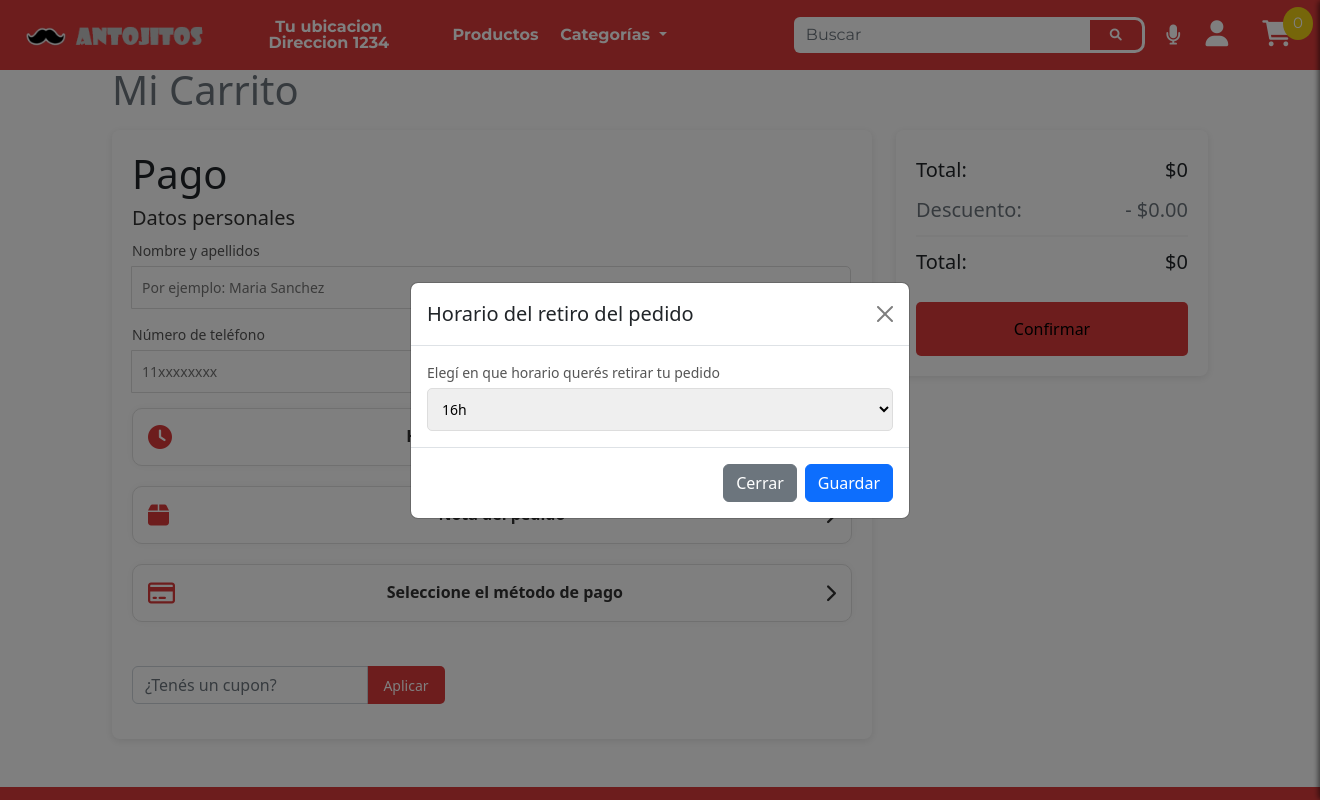
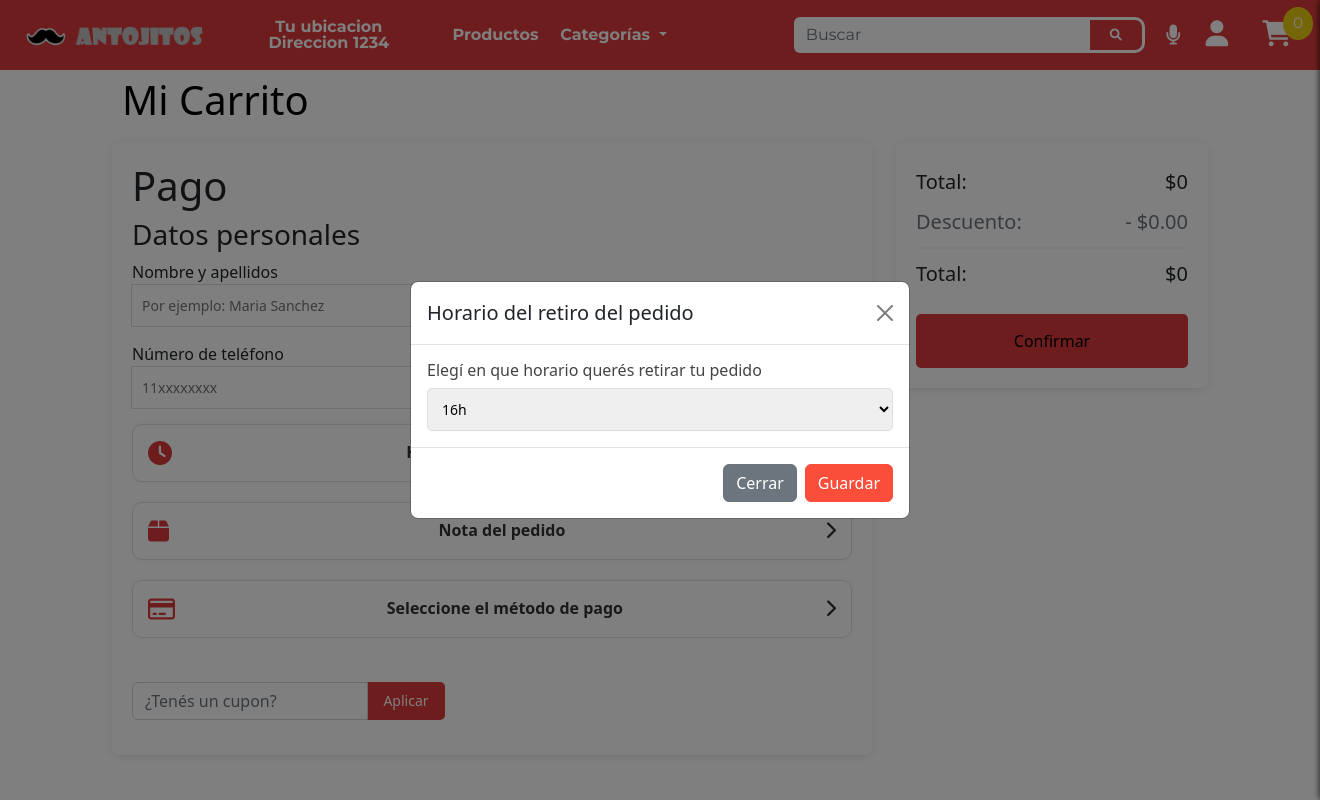
Before and after one commit to No-Country-simulation/Antojitos_Ecommerce, a Django app: page /realizar-compra/ in a window 1320 px wide, after a click on "Hora de retiro de pedido". Run offline with Django 5.2, Linux system fonts and the light colour scheme; data comes from the database, SQL or seed files in the repository; some libraries are stand-ins or nearby versions.

Commit message:
update carrito

```diff
--- a/carrito/static/carrito/css/realizar_compra.css
+++ b/carrito/static/carrito/css/realizar_compra.css
@@ -1,3 +1,8 @@
+.titulo-carrito {
+    color: black;
+    margin: 10px;
+}
+/*estilos del contenedor de pagos izquierdo*/
 .card-cart-view {
     position: relative;
     display: flex;
@@ -8,6 +13,7 @@
     box-shadow: 0 2px 8px rgba(0, 0, 0, 0.1);
 
 }
+/*estilos del contenedor derecho*/
 .card-total-cart-view {
     position: relative;
     display: flex;
@@ -17,18 +23,22 @@
     border-radius: 8px;
     box-shadow: 0 2px 8px rgba(0, 0, 0, 0.1);
 }
+/*columnas del subtotal y total*/
 .total-row {
     display: flex;
     justify-content: space-between;
     align-items: center;
 }
+
+/*Estilos de las lineas hr*/
 .total-divider {
     border: none;
     height: 2px;
     background-color: #ddd;
     margin: 5px 0; /* Espacio alrededor de la línea */
 }
-.btn-pay {
+/* Boton confirmar*/
+.btn-pay-confirmar {
     background-color: #DB3B3B;
     color: black;
     padding: 15px;
@@ -41,20 +51,13 @@
     transition: background-color 0.3s;
 }
 
-    .btn-pay:hover {
+    .btn-pay-confirmar:hover {
         background-color: #FA4D3A;
     }
 
-.checkout-container {
-    display: flex;
-    justify-content: space-between;
-    max-width: 1200px;
-    margin: 0 auto;
-}
 
 
-
-h3 {
+checkout-form h3 {
     font-size: 20px;
     color: #333;
     margin-bottom: 10px;
@@ -63,21 +66,22 @@ h3 {
 h4 {
     font-size: 16px;
     color: #444;
-    margin-top: 20px;
+
 }
 
+/*input del formulario y de la barra de cupones*/
 .input-group {
     margin-bottom: 15px;
 }
-
-label {
-    display: block;
+/*Estilos del input solo formulario*/
+.input-checkout {
+    width: 100%;
+    padding: 10px;
+    border: 1px solid #ddd;
+    border-radius: 5px;
     font-size: 14px;
-    color: #555;
-    margin-bottom: 5px;
 }
-
-input, select {
+select {
     width: 100%;
     padding: 10px;
     border: 1px solid #ddd;
@@ -85,7 +89,7 @@ input, select {
     font-size: 14px;
 }
 
-/* Sección derecha */
+/*====== Sección derecha========= */
 
 .order-summary {
     text-align: left;
@@ -95,7 +99,6 @@ input, select {
     font-size: 18px;
     margin-bottom: 20px;
 }
-
 
 
 .order-details p {
@@ -108,30 +111,7 @@ input, select {
     margin-top: 10px;
 }
 
-.pay-button {
-    background-color: #DB3B3B;
-    color: #333;
-    padding: 15px;
-    border: none;
-    border-radius: 5px;
-    width: 100%;
-    font-size: 16px;
-    margin-top: 20px;
-    cursor: pointer;
-    transition: background-color 0.3s;
-}
-
-.pay-button:hover {
-    background-color: #FA4D3A;
-}
-
-.payment-info {
-    font-size: 12px;
-    color: #777;
-    margin-top: 10px;
-}
-
-/*Coupon styles*/
+/*=====Coupon styles=====*/
 .container-coupon {
     width: 70%; /* Ancho del contenedor del formulario */
     display: flex;
@@ -155,9 +135,9 @@ input, select {
     background-color: #FA4D3A; /* Cambia el color de fondo al pasar el ratón sobre el botón */
 }
 
-/*Estilos barras de horario, metodo de pago y notas*/
+/*=== Estilos barras de horario, metodo de pago y notas==*/
 
-.modal-button {
+.modal-button-checkout{
     padding: 10px 15px;
     border: 1px solid #e0e0e0;
     border-radius: 10px;
@@ -168,38 +148,112 @@ input, select {
     width: 100%;
     margin-bottom:20px ;
 }
+.modal-button-checkout:hover {
+    background-color: #F5F5F5;
+    border-color: black;
+}
 
-/* Aplica display flex directamente al contenedor de los elementos del botón */
+/* BOTONES MODALS */
 .modal-button-content {
-    display: flex;
+    display: flex; /*Hace que los elementos esten uno al lado del otro*/
     align-items: center;
     justify-content: space-between;
     width: 100%;
 }
 
-.modal-button:hover {
-    background-color: #F5F5F5;
-    border-color: black;
-}
 
-.left-icon {
+/*ICONOS DEL FORMULARIO DE LA IZQ*/
+.left-icon-form-checkout {
     color: #DB3B3B; /* Color rojo para el icono */
     font-size: 24px;
     margin-right: 10px;
 }
 
+/*Estilos texto de los botones modals*/
 .modal-button-text h4 {
     margin: 0;
     font-size: 16px;
     font-weight: bold;
     color: #333;
 }
-
+/* FLECHA DE LOS BOTONES DEL MODAL*/
 .modal-button-flecha {
     color: #333;
     font-size: 18px;
 }
 
+/* ESTILOS VENTANA MODAL FORMA DE PAGO*/
+@import url('https://fonts.googleapis.com/css2?family=Poppins:wght@200;300;400;500;600;700&display=swap');
 
-/* Asegúrate de incluir Font Awesome para los iconos */
+
+.wrapper {
+    width: 400px;
+    background: #fff;
+}
+
+.wrapper .box-payments label{
+    display: flex;
+    height: 53px;
+    width: 100%;
+    align-items: center;
+    border: 1px solid lightgrey;
+    border-radius: 5px;
+    margin: 10px 0;
+    padding-left: 11px;
+    cursor: pointer;
+    transition: all 0.3s ease;
+}
+#value-1:checked ~ .value-1,
+#value-2:checked ~ .value-2,
+#value-3:checked ~ .value-3,
+#value-4:checked ~ .value-4{
+  background: #FA4D3A;
+  border-color:#FA4D3A;
+}
+
+#value-1:checked ~ .value-1 .select-dots,
+#value-2:checked ~ .value-2 .select-dots,
+#value-3:checked ~ .value-3 .select-dots{
+  background: #fff;
+}
+.box-payments label .select-dots::before{
+  position: absolute;
+  content: "";
+  top: 50%;
+  left: 50%;
+  transform: translate(-50%, -50%) scale(2);
+  width: 9px;
+  height: 9px;
+  border-radius: 50%;
+  transition: all 0.3s ease;
+}
+
+.wrapper .box-payments label .text{
+  color: #333;
+  font-size: 18px;
+  font-weight: 400;
+  padding-left: 10px;
+  transition: color 0.3s ease;
+}
+#value-1:checked ~ .value-1 .text,
+#value-2:checked ~ .value-2 .text,
+#value-3:checked ~ .value-3 .text{
+  color: #fff;
+}
+.wrapper .box-payments input[type="radio"]{
+  display: none;
+}
+/* Font Awesome para los iconos */
 @import url('https://cdnjs.cloudflare.com/ajax/libs/font-awesome/5.15.3/css/all.min.css');
+
+/*botones de las ventanas modals*/
+.btn-modal-guardar{
+    background-color: #FA4D3A;
+    border-color: #FA4D3A;
+    --bs-btn-active-bg: #DB3B3B;
+    --bs-btn-active-border-color: #DB3B3B;
+}
+.btn-modal-guardar:hover{
+    background-color: #DB3B3B;
+    border-color: #DB3B3B;
+}
--- a/carrito/static/carrito/css/ver_carrito.css
+++ b/carrito/static/carrito/css/ver_carrito.css
@@ -3,6 +3,10 @@
 /* ======================================================================================
             Ver carrito stuff  todo
 ====================================================================================== */
+.titulo-carrito {
+    color: black;
+    margin: 10px;
+}
 .card-cart-view {
     position: relative;
     display: flex;
@@ -11,7 +15,6 @@
     padding: 20px;
     border-radius: 8px;
     box-shadow: 0 2px 8px rgba(0, 0, 0, 0.1);
-
 }
 
 .border-bottom {
--- a/carrito/templates/carrito/realizar_compra.html
+++ b/carrito/templates/carrito/realizar_compra.html
@@ -16,7 +16,7 @@
         <div class="col-lg-1"></div>
         <div class="col-lg-10">
             <div class="row mb-2">
-                <h1 class="text-muted">Mi Carrito</h1>
+                <h1 class="titulo-carrito">Mi Carrito</h1>
             </div>
         </div>
         <div class="col-lg-1"></div>
@@ -26,6 +26,7 @@
     <div class="row">
         <div class="col-lg-1"></div>
         <div class="col-lg-7">
+
             <div class="card-cart-view">
                 <h1>Pago</h1>
 
@@ -35,22 +36,22 @@
                         <h3>Datos personales</h3>
                         <div class="input-group">
                             <label for="nombre">Nombre y apellidos</label>
-                            <input type="text" id="nombre" placeholder="Por ejemplo: Maria Sanchez">
+                            <input class="input-checkout"  type="text" id="nombre" placeholder="Por ejemplo: Maria Sanchez">
                         </div>
 
                         <div class="input-group">
                             <label for="telefono">Número de teléfono</label>
-                            <input type="text" id="telefono" placeholder="11xxxxxxxx">
+                            <input class="input-checkout"  type="tel" id="telefono" placeholder="11xxxxxxxx">
                         </div>
                     </form>
 
 
                     <!-- Hora de entrega -->
                     <div class="contenedor-boton-modal">
-                        <button type="button" class="btn btn-primary modal-button" data-bs-toggle="modal"
+                        <button type="button" class="btn btn-primary modal-button-checkout" data-bs-toggle="modal"
                             data-bs-target="#modalHora">
                             <div class="modal-button-content">
-                                <div class="left-icon">
+                                <div class="left-icon-form-checkout">
                                     <i class="fas fa-clock"></i> <!-- Usa un icono de reloj -->
                                 </div>
                                 <div class="modal-button-text">
@@ -75,7 +76,7 @@
                                             aria-label="Close"></button>
                                     </div>
                                     <div class="modal-body">
-                                        <label for="horarrio">Elegí en que horario querés retirar tu pedido</label>
+                                        <h4>Elegí en que horario querés retirar tu pedido</h4>
                                         <select id="horario">
                                             <option>16h</option>
                                             <option>17h</option>
@@ -89,7 +90,7 @@
                                     <div class="modal-footer">
                                         <button type="button" class="btn btn-secondary"
                                             data-bs-dismiss="modal">Cerrar</button>
-                                        <button type="button" class="btn btn-primary">Guardar</button>
+                                        <button type="button" class="btn btn-primary btn-modal-guardar" data-bs-dismiss="modal">Guardar</button>
                                     </div>
                                 </div>
                             </div>
@@ -99,10 +100,10 @@
                     <!-- NOTA DEL PEDIDO -->
                     <div>
 
-                        <button type="button" class="btn btn-primary modal-button" data-bs-toggle="modal"
+                        <button type="button" class="btn btn-primary modal-button-checkout" data-bs-toggle="modal"
                             data-bs-target="#modalNota">
                             <div class="modal-button-content">
-                                <div class="left-icon">
+                                <div class="left-icon-form-checkout">
                                     <i class="fas fa-box"></i> <!-- Usa un icono de reloj -->
                                 </div>
                                 <div class="modal-button-text">
@@ -127,13 +128,13 @@
                                     <div class="modal-body">
                                         Deja una nota para el local:
                                         <div class="input-group">
-                                            <input type="text" placeholder="Por ejemplo: A nombre de...">
+                                            <textarea id="comentario" name="comentario" rows="2" cols="40"></textarea>
                                         </div>
                                     </div>
                                     <div class="modal-footer">
                                         <button type="button" class="btn btn-secondary"
                                             data-bs-dismiss="modal">Cerrar</button>
-                                        <button type="button" class="btn btn-primary">Guardar cambios</button>
+                                        <button type="button" class="btn btn-primary btn-modal-guardar" data-bs-dismiss="modal">Guardar cambios</button>
                                     </div>
                                 </div>
                             </div>
@@ -142,10 +143,10 @@
 
                     <!-- Método de pago -->
                     <div>
-                        <button type="button" class="btn btn-primary modal-button" data-bs-toggle="modal"
+                        <button type="button" class="btn btn-primary modal-button-checkout" data-bs-toggle="modal"
                             data-bs-target="#modalPago">
                             <div class="modal-button-content">
-                                <div class="left-icon">
+                                <div class="left-icon-form-checkout">
                                     <i class="far fa-credit-card"></i>
                                 </div>
                                 <div class="modal-button-text">
@@ -163,17 +164,34 @@
                             <div class="modal-dialog modal-dialog-centered">
                                 <div class="modal-content">
                                     <div class="modal-header">
-                                        <h1 class="modal-title fs-5" id="modalPagoLabel">Método de pago</h1>
+                                        <h1 class="modal-title fs-5" id="modalPagoLabel">Seleccione el método de pago: </h1>
                                         <button type="button" class="btn-close" data-bs-dismiss="modal"
                                             aria-label="Close"></button>
                                     </div>
-                                    <div class="modal-body">
-                                        ...
+                                    <div class="modal-body wrapper">
+                                       <div class="box-payments">
+                                             <input type="radio" name="select" id="value-1">
+                                             <input type="radio" name="select" id="value-2">
+                                             <input type="radio" name="select" id="value-3">
+                                             <input type="radio" name="select" id="value-4">
+                                             <label for="value-1" class="value-1">
+                                             <div class="select-dots"></div>
+                                             <div class="text">Tarjeta de débito</div>
+                                             </label>
+                                             <label for="value-2" class="value-2">
+                                             <div class="select-dots"></div>
+                                             <div class="text">Mercado pago</div>
+                                             </label>
+                                             <label for="value-3" class="value-3">
+                                             <div class="select-dots"></div>
+                                             <div class="text">Efectivo al recoger el pedido</div>
+                                             </label>
+                                       </div>
                                     </div>
                                     <div class="modal-footer">
                                         <button type="button" class="btn btn-secondary"
                                             data-bs-dismiss="modal">Cerrar</button>
-                                        <button type="button" class="btn btn-primary">Guardar cambios</button>
+                                        <button type="submit" class="btn btn-primary btn-modal-guardar" data-bs-dismiss="modal">Guardar cambios</button>
                                     </div>
                                 </div>
                             </div>
@@ -195,7 +213,7 @@
                 </div>
             </div>
         </div>
-
+        <!-- contenedor derecho-->
         <div class="col-lg-3">
             <div class="card-total-cart-view">
                 <div class="total-row">
@@ -219,7 +237,7 @@
                     </h5>
                 </div>
 
-                <button class="btn-pay">
+                <button class="btn-pay-confirmar" onclick="window.location.href={% url 'compra_confirmada' %};">
                     Confirmar
                 </button>
             </div>
@@ -231,7 +249,8 @@
 
 <!-- JavaScript for Product Page -->
 {% block extra_scripts %}
-<script src="{% static 'carrito/js/ver_carrito.js' %}"></script>
+<script src="{% static 'carrito/js/realizar_compra.js' %}"></script>
+<script src="https://cdnjs.cloudflare.com/ajax/libs/jquery/3.2.1/jquery.min.js"></script>
 
 {% endblock %}
 {% endblock %}
--- a/carrito/templates/carrito/ver_carrito.html
+++ b/carrito/templates/carrito/ver_carrito.html
@@ -27,7 +27,7 @@
 
 
                 <div class="row mb-2">
-                    <h1 class="text-muted titulo-carrito">Mi Carrito</h1>
+                    <h1 class="titulo-carrito">Mi Carrito</h1>
                 </div>
             </div>
 
--- a/carrito/urls.py
+++ b/carrito/urls.py
@@ -9,4 +9,5 @@ urlpatterns = [
     path('carrito/update/', views.update_productos, name='update_productos'),
     path('ver-carrito/', views.ver_carrito, name='Ver_Carrito'),
     path('realizar-compra/', views.realizar_compra, name='realizar_compra'),
+    path('compra-confirmada/', views.compra_confirmada, name='compra_confirmada'),
 ]
--- a/carrito/views.py
+++ b/carrito/views.py
@@ -90,3 +90,6 @@ def ver_carrito(request):
 
 def realizar_compra(request):
     return render(request, "carrito/realizar_compra.html")
+
+def compra_confirmada(request):
+    return render(request, "carrito/compra_confirmada.html")
```
Also changed, not shown: carrito/static/carrito/css/compra_confirmada.css (added, +16 -0 lines), carrito/templates/carrito/compra_confirmada.html (added, +144 -0 lines), carrito/static/carrito/js/realizar_compra.js (deleted).
